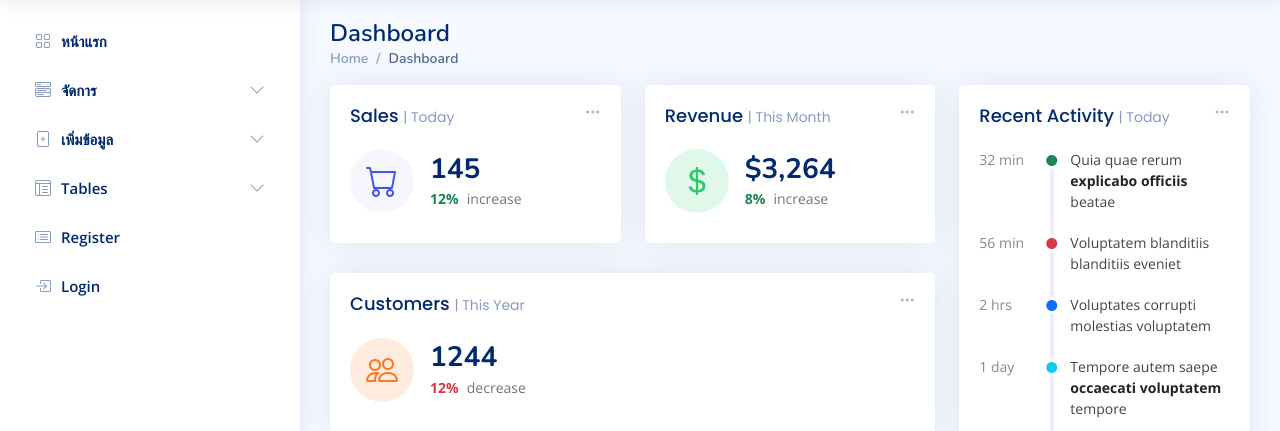
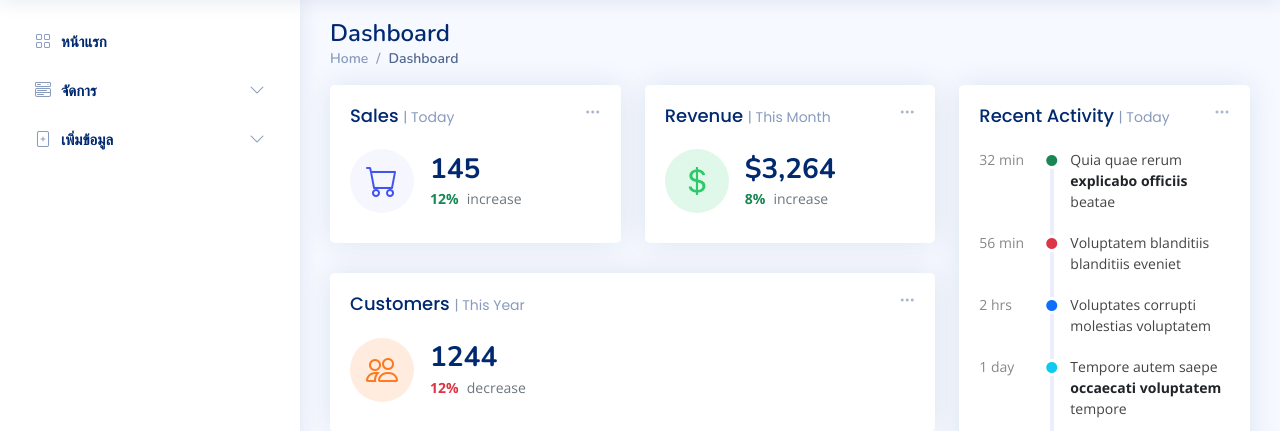
Before and after one commit to NopXx/bus_ticket, a PHP site: page /index.php in a window 1280 px wide. Shown: the part 61-492 px from the top of the page. Run offline with PHP 8.4, Linux system fonts and the light colour scheme; some libraries are stand-ins or nearby versions.

Commit message:
update: add link and remove

```diff
--- a/Components/sidebar.php
+++ b/Components/sidebar.php
@@ -17,8 +17,8 @@
         </a>
         <ul id="components-nav" class="nav-content collapse " data-bs-parent="#sidebar-nav">
           <li>
-            <a href="components-alerts.html">
-              <i class="bi bi-circle"></i><span>Alerts</span>
+            <a href="schedule.php">
+              <i class="bi bi-circle"></i><span>รอบรถ</span>
             </a>
           </li>
         </ul>
@@ -43,30 +43,6 @@
         </ul>
       </li>
       <!-- End Forms Nav -->
-
-      <li class="nav-item">
-        <a class="nav-link collapsed" data-bs-target="#tables-nav" data-bs-toggle="collapse" href="#">
-          <i class="bi bi-layout-text-window-reverse"></i><span>Tables</span><i class="bi bi-chevron-down ms-auto"></i>
-        </a>
-      </li>
-      <!-- End Tables Nav -->
-
-      <li class="nav-item">
-        <a class="nav-link collapsed" href="pages-register.html">
-          <i class="bi bi-card-list"></i>
-          <span>Register</span>
-        </a>
-      </li>
-      <!-- End Register Page Nav -->
-
-      <li class="nav-item">
-        <a class="nav-link collapsed" href="pages-login.html">
-          <i class="bi bi-box-arrow-in-right"></i>
-          <span>Login</span>
-        </a>
-      </li>
-      <!-- End Login Page Nav -->
-
     </ul>
 
   </aside>
```
